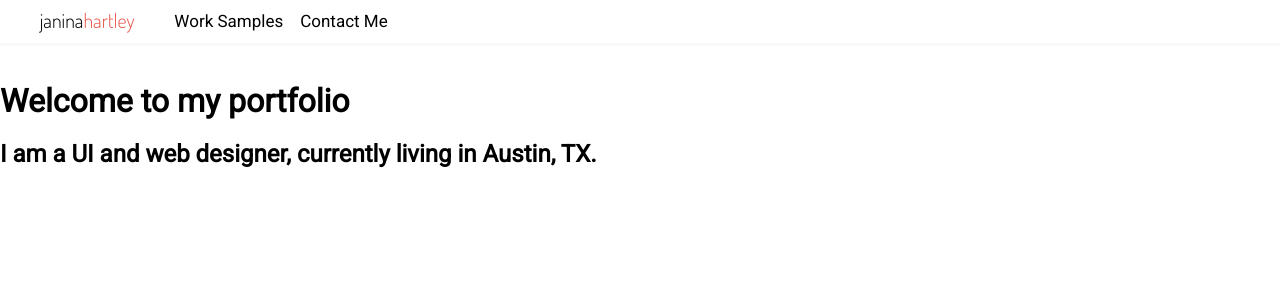
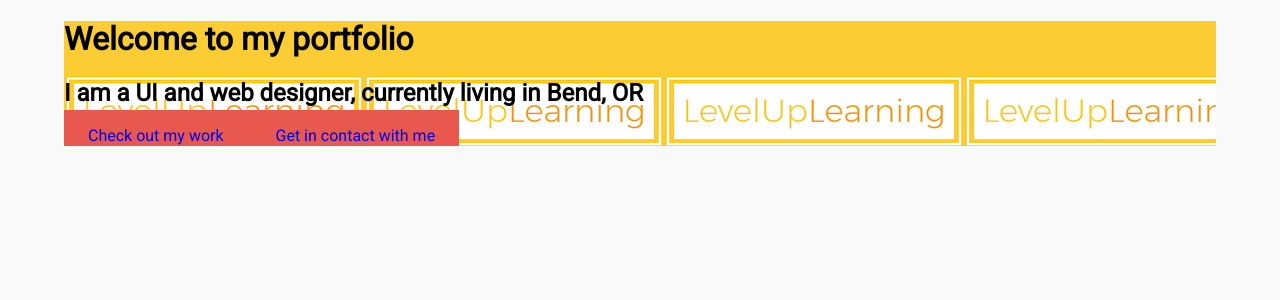
Before and after one commit to jhartley1412/old-portfolio-2, a Jekyll site: the page built from index.html, in a window 1280 px wide. Shown: the top 300 px of the page. Built offline with Jekyll 4.4.1, drawn with Linux system fonts in a browser that asks for light colours; nearby versions of some CDN libraries.

Commit message:
started work on home page - changed color of body

```diff
--- a/_layouts/default.html
+++ b/_layouts/default.html
@@ -5,7 +5,7 @@
 
   <body>
 
-  	<div class="lightbox">
+  	<!-- <div class="lightbox">
 
 	  <div class="lightbox-content">
 
@@ -13,9 +13,9 @@
 
 	  </div>
 
-	</div>
+	</div> -->
 
-    {% include header.html %}
+    <!-- {% include header.html %} -->
 
     <div class="page-content">
       <div class="wrapper">
--- a/css/main.scss
+++ b/css/main.scss
@@ -28,6 +28,7 @@
 	display: block;
 	position: relative;
 	min-height: 100%;
+	background-color: $accent-color;
 }
 
 header{
@@ -134,6 +135,27 @@
 		text-decoration: underline;
 		color: $prime-color;
 	}
+}
+
+
+
+// HOME PAGE
+//———————————————————————————————————————————
+
+.home_page_container{
+	width: 90%;
+	margin: 0 auto;
+	background-image: url('../../images/levelup/levelupLogoLarge.png');
+
+}
+
+.home_button{
+	width: 3em;
+	height: 3em;
+	padding: 1em 1.5em;
+	text-decoration: none;
+	background-color: $prime-color;
+	margin: 0 auto;
 }
 
 
--- a/index.html
+++ b/index.html
@@ -4,5 +4,13 @@
 permalink:
 ---
 
-<h1> Welcome to my portfolio </h1>
-<h2>I am a UI and web designer, currently living in Austin, TX. </h2>
+<div class="home_page_container">
+
+	<h1> Welcome to my portfolio </h1>
+	<h2> I am a UI and web designer, currently living in Bend, OR </h2>
+
+	<a href="/worksamples" class="home_button"> Check out my work </a>
+
+	<a href="#" class="home_button"> Get in contact with me </a>
+
+</div>
```
Also changed, not shown: 13 other files.
